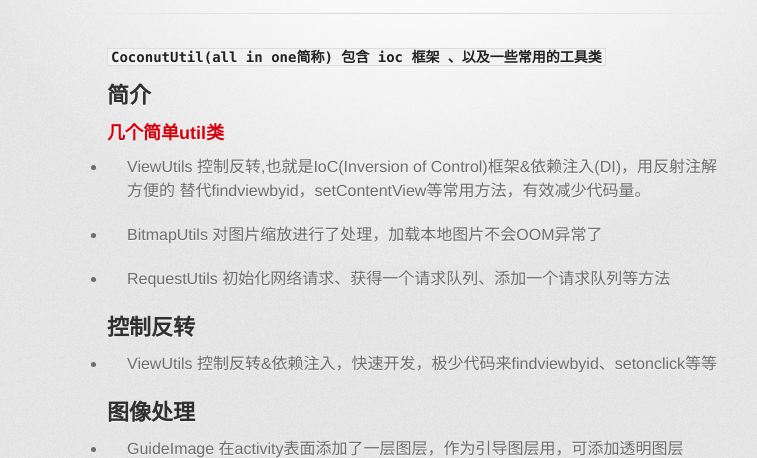
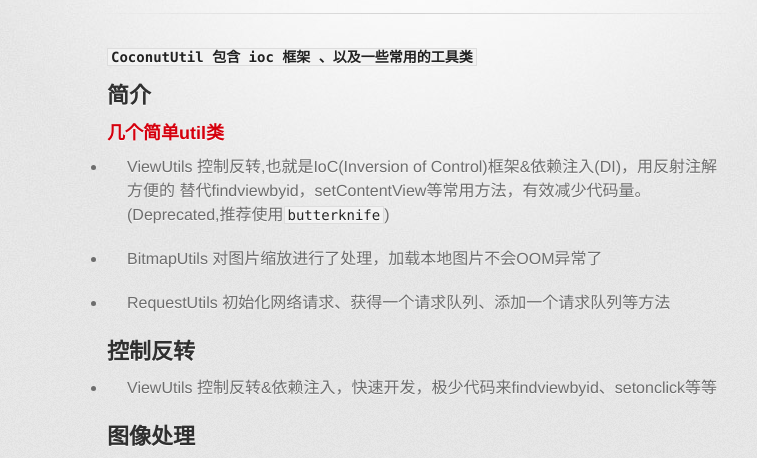
Before and after one commit to ihgoo/CoconutUtil, a plain HTML site: page index.html in a window 1280 px wide. Shown: the part 307-765 px from the top of the page, without its empty margins (223-980 px from the left). Drawn offline with Linux system fonts and the light colour scheme; a web font is replaced by a local one.

```diff
--- a/index.html
+++ b/index.html
@@ -37,7 +37,7 @@
 <hr>
 
 <h2>
-<a id="coconututilall-in-one简称-包含-ioc-框架-以及一些常用的工具类" class="anchor" href="#coconututilall-in-one%E7%AE%80%E7%A7%B0-%E5%8C%85%E5%90%AB-ioc-%E6%A1%86%E6%9E%B6-%E4%BB%A5%E5%8F%8A%E4%B8%80%E4%BA%9B%E5%B8%B8%E7%94%A8%E7%9A%84%E5%B7%A5%E5%85%B7%E7%B1%BB" aria-hidden="true"><span class="octicon octicon-link"></span></a><code>CoconutUtil(all in one简称) 包含 ioc 框架 、以及一些常用的工具类</code>
+<a id="coconututil-包含-ioc-框架-以及一些常用的工具类" class="anchor" href="#coconututil-%E5%8C%85%E5%90%AB-ioc-%E6%A1%86%E6%9E%B6-%E4%BB%A5%E5%8F%8A%E4%B8%80%E4%BA%9B%E5%B8%B8%E7%94%A8%E7%9A%84%E5%B7%A5%E5%85%B7%E7%B1%BB" aria-hidden="true"><span class="octicon octicon-link"></span></a><code>CoconutUtil 包含 ioc 框架 、以及一些常用的工具类</code>
 </h2>
 
 <h2>
@@ -47,7 +47,7 @@
 <a id="几个简单util类" class="anchor" href="#%E5%87%A0%E4%B8%AA%E7%AE%80%E5%8D%95util%E7%B1%BB" aria-hidden="true"><span class="octicon octicon-link"></span></a>几个简单util类</h3>
 
 <ul>
-<li><p>ViewUtils 控制反转,也就是IoC(Inversion of Control)框架&amp;依赖注入(DI)，用反射注解方便的 替代findviewbyid，setContentView等常用方法，有效减少代码量。</p></li>
+<li><p>ViewUtils 控制反转,也就是IoC(Inversion of Control)框架&amp;依赖注入(DI)，用反射注解方便的 替代findviewbyid，setContentView等常用方法，有效减少代码量。(Deprecated,推荐使用<code>butterknife</code>)</p></li>
 <li><p>BitmapUtils 对图片缩放进行了处理，加载本地图片不会OOM异常了</p></li>
 <li><p>RequestUtils 初始化网络请求、获得一个请求队列、添加一个请求队列等方法</p></li>
 </ul>
```
Also changed, not shown: params.json (+1 -1 lines).
